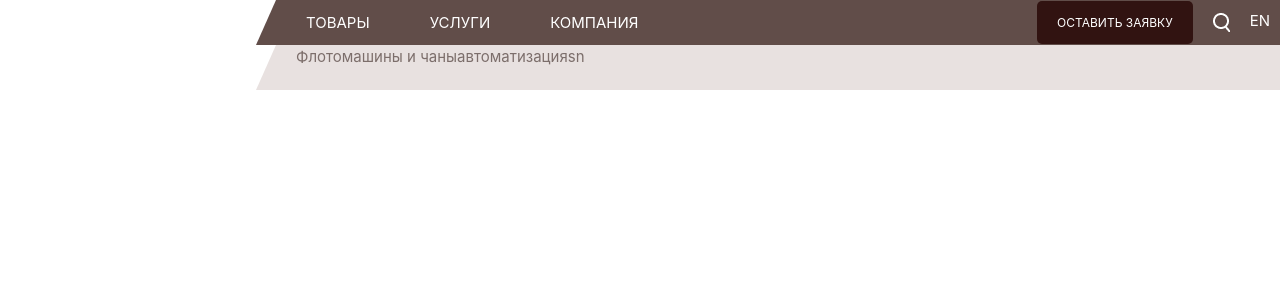
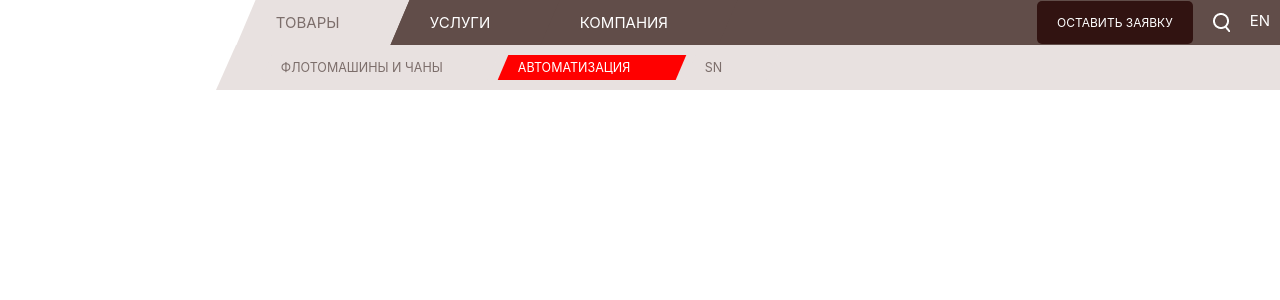
Before and after one commit to diana-nikolaeva/mind-berau-test, a Vue app: page / in a window 1280 px wide. Shown: the top 300 px of the page. Built offline with nearby package versions, Linux system fonts and the light colour scheme; the HTML template or start-up script is replaced by a standard one.

Commit message:
menu-descktop 1024-1700

```diff
--- a/src/components/mainMenu.vue
+++ b/src/components/mainMenu.vue
@@ -16,15 +16,16 @@ function openSubMenu() {
     <nav>
       <div class="container-main-menu">
         <ul class="top-menu" :class="{ 'top-menu_hidden': isHidden }">
-          <li class="top-menu__item" @click="openSubMenu">Товары
+          <li class="top-menu__item top-menu__item_active" @click="openSubMenu">
+            <span>Товары</span>
             <ul class="top-menu__submenu" :class="{ 'sub-menu_hidden': isHiddenSubMenu }">
               <li class="top-menu__submenu__item">Флотомашины и чаны</li>
               <li class="top-menu__submenu__item">автоматизация</li>
               <li class="top-menu__submenu__item">sn</li>
             </ul>
           </li>
-          <li class="top-menu__item">Услуги</li>
-          <li class="top-menu__item">Компания</li>
+          <li class="top-menu__item"><span>Услуги</span></li>
+          <li class="top-menu__item"><span>Компания</span></li>
         </ul>
         <div class="container container_phone">
           <div class="btn-order">Оставить заявку</div>
@@ -37,9 +38,11 @@ function openSubMenu() {
     </nav>
     <nav>
       <ul class="sub-menu-decktop">
-        <li class="sub-menu-decktop__item">Флотомашины и чаны</li>
-        <li class="sub-menu-decktop__item">автоматизация</li>
-        <li class="sub-menu-decktop__item">sn</li>
+        <li class="sub-menu-decktop__item"><span>Флотомашины и чаны</span></li>
+        <li class="sub-menu-decktop__item sub-menu-decktop__item_active">
+          <span>автоматизация</span>
+        </li>
+        <li class="sub-menu-decktop__item"><span>sn</span></li>
       </ul>
     </nav>
   </header>
@@ -57,15 +60,14 @@ function openSubMenu() {
   @media screen and (min-width: 1024px) {
     height: 45px;
     width: 80%;
-    padding-left: 50px;
     background: #614d49;
-    clip-path: polygon(20px 0, 100% 0, 100% 100%, 0 100%);
   }
 }
 nav {
   display: flex;
   flex-direction: row;
   justify-content: flex-end;
+}
 
 .top-menu {
   display: flex;
@@ -81,16 +83,21 @@ nav {
     position: static;
     height: 100%;
     justify-content: space-around;
+    padding: 0;
+    background: transparent;
+    margin-left: -10px;
   }
+}
+
 .top-menu__submenu {
   list-style: none;
   background: #e8e1e0;
   color: #7c6e6b;
   @media screen and (min-width: 1024px) {
-      display: none
+    display: none;
   }
 }
-  }
+
 .top-menu_hidden {
   display: none;
   @media screen and (min-width: 1024px) {
@@ -98,17 +105,38 @@ nav {
   }
 }
 
-  .top-menu__item {
+.top-menu__item,
+.sub-menu-decktop__item {
   list-style: none;
   text-align: center;
   text-transform: uppercase;
   @media screen and (min-width: 1024px) {
     display: flex;
     align-items: center;
-      margin-right: 4em;
+    transform: skew(-23deg); /* Equal to skewX(10deg) */
+    background: #614d49;
+
+    padding: 0 15px;
+    padding-right: 4em;
+  }
+  span {
+    transform: skew(23deg);
   }
 }
+.top-menu__item {
+  @media screen and (min-width: 1024px) {
+    padding-left: 30px;
   }
+}
+
+.top-menu__item {
+  &:hover,
+  &_active {
+    background: #e8e1e0;
+    color: #7c6e6b;
+  }
+}
+
 .container {
   display: flex;
   flex-direction: row;
@@ -168,21 +196,34 @@ nav {
     }
   }
 }
-.sub-menu_hidden{
+.sub-menu_hidden {
   display: none;
 }
-.sub-menu-decktop{
+.sub-menu-decktop {
   display: none;
-  @media screen and (min-width: 1024px){
+  width: calc(80% + 40px);
+  @media screen and (min-width: 1024px) {
     display: flex;
     flex-direction: row;
     list-style: none;
     background: #e8e1e0;
     color: #7c6e6b;
-    width: 80%;
     clip-path: polygon(20px 0, 100% 0, 100% 100%, 0 100%);
     height: 45px;
   }
 
+  .sub-menu-decktop__item {
+    @media screen and (min-width: 1024px) {
+      background: #e8e1e0;
+      margin: 10px 0;
+      margin-left: 10px;
+      font-size: smaller;
+    }
+    &:hover,
+    &_active {
+      background: red;
+      color: #fff;
+    }
+  }
 }
 </style>
```
Lines whose indentation alone changed are shown as unchanged.
